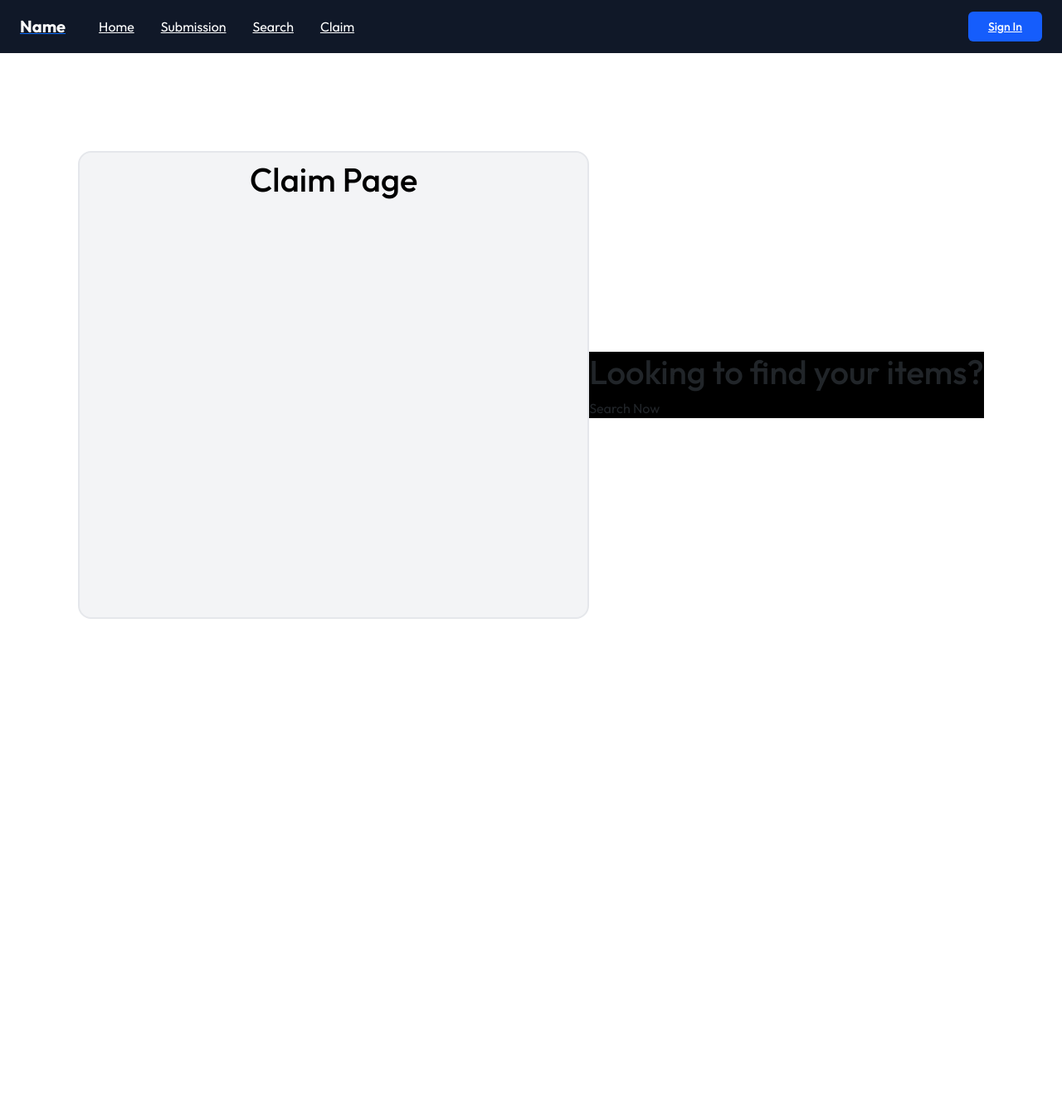
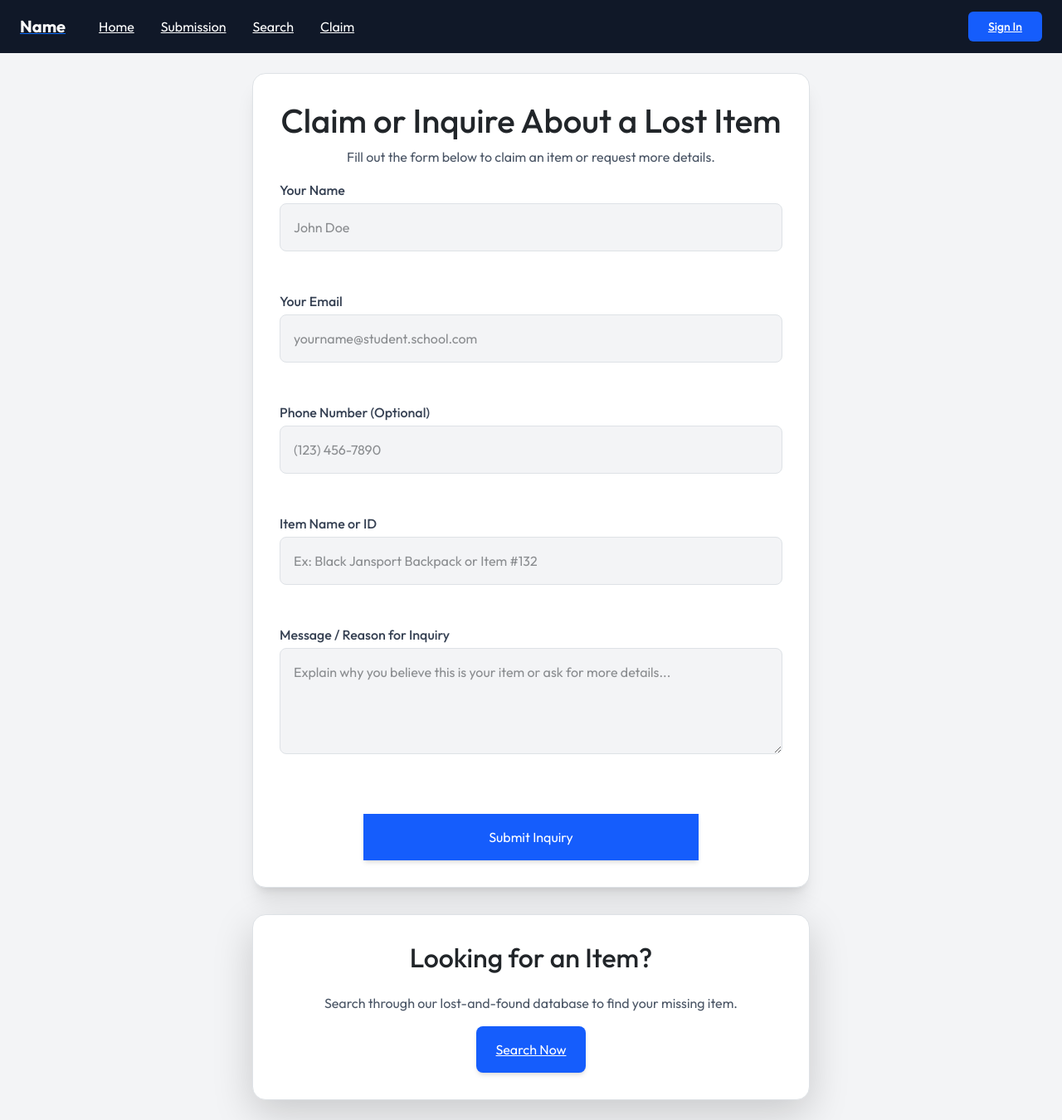
Before and after one commit to fxrchis/fblasite2, a React (Vite) app: page /claim in a window 1280 px wide. Shown: the whole page at 83% size. Before the commit the page ends 864 px from the top, so only its background shows below. Built offline with nearby package versions, Linux system fonts and the light colour scheme.

Commit message:
massive changes

```diff
--- a/src/accountcreation/SignUp.jsx
+++ b/src/accountcreation/SignUp.jsx
@@ -16,13 +16,13 @@ function SignUp() {
       return;
     }
     const { data, error } = await supabase
-      .from("items")
+      .from("users")
       .insert({
         user_name: username,
-        e_mail: email,
+        email: email,
         class_grade: classGrade,
         phone_num: phoneNum,
-        account_password: password
+        password: password
       });
 
     if (error) {
--- a/src/pages/Claim.jsx
+++ b/src/pages/Claim.jsx
@@ -3,19 +3,103 @@ import { useState } from 'react'
 function Claim() {
   return (
     // main content
-    <div className='w-full h-screen bg-white flex justify-center items-center p-4 font-outfit'>
-      <div className='bg-gray-100 w-1/2 h-3/4 rounded-2xl border-2 border-gray-200 flex flex-col items-center p-2'>
-        <h1 className='text-black'>Claim Page</h1>
+    <div className="w-full min-h-screen bg-gray-100 flex flex-col items-center p-6 font-outfit">
+
+      {/* CLAIM FORM BOX */}
+      <div className="bg-white w-full max-w-2xl shadow-xl rounded-2xl border border-gray-300 flex flex-col p-8">
+
+        <h1 className="text-3xl font-bold text-center mb-6 text-blue-600">
+          Claim or Inquire About a Lost Item
+        </h1>
+
+        <p className="text-center text-gray-600 mb-8">
+          Fill out the form below to claim an item or request more details.
+        </p>
+
+        <div className="flex flex-col gap-5">
+
+          {/* Student Name */}
+          <div className="flex flex-col">
+            <label className="text-gray-700 font-medium mb-1">Your Name</label>
+            <input
+              type="text"
+              placeholder="John Doe"
+              className="p-3 bg-gray-100 border border-gray-300 rounded-lg focus:outline-none focus:ring-2 focus:ring-blue-400"
+            />
+          </div>
+
+          {/* Email */}
+          <div className="flex flex-col">
+            <label className="text-gray-700 font-medium mb-1">Your Email</label>
+            <input
+              type="email"
+              placeholder="yourname@student.school.com"
+              className="p-3 bg-gray-100 border border-gray-300 rounded-lg focus:outline-none focus:ring-2 focus:ring-blue-400"
+            />
+          </div>
+
+          {/* Phone Number */}
+          <div className="flex flex-col">
+            <label className="text-gray-700 font-medium mb-1">Phone Number (Optional)</label>
+            <input
+              type="tel"
+              placeholder="(123) 456-7890"
+              className="p-3 bg-gray-100 border border-gray-300 rounded-lg focus:outline-none focus:ring-2 focus:ring-blue-400"
+            />
+          </div>
+
+          {/* Item ID or Name */}
+          <div className="flex flex-col">
+            <label className="text-gray-700 font-medium mb-1">Item Name or ID</label>
+            <input
+              type="text"
+              placeholder="Ex: Black Jansport Backpack or Item #132"
+              className="p-3 bg-gray-100 border border-gray-300 rounded-lg focus:outline-none focus:ring-2 focus:ring-blue-400"
+            />
+          </div>
+
+          {/* Inquiry Message */}
+          <div className="flex flex-col">
+            <label className="text-gray-700 font-medium mb-1">Message / Reason for Inquiry</label>
+            <textarea
+              placeholder="Explain why you believe this is your item or ask for more details..."
+              className="p-3 bg-gray-100 border border-gray-300 rounded-lg h-32 resize-none focus:outline-none focus:ring-2 focus:ring-blue-400"
+            ></textarea>
+          </div>
+
+          {/* Submit Button */}
+          <button className="mt-4 w-2/3 bg-blue-600 text-white py-3 rounded-lg hover:bg-blue-700 transition shadow-md mx-auto">
+            Submit Inquiry
+          </button>
+
+        </div>
       </div>
 
-      <div className='bg-black'>
-        <h1>Looking to find your items?</h1>
+      {/* BOTTOM SEARCH CARD */}
+      <div className="w-full max-w-2xl mt-8">
+        <div className="bg-white shadow-lg rounded-2xl border border-gray-300 p-8 flex flex-col items-center text-center">
 
-        <a>
-          Search Now
-        </a>
+          <h2 className="text-2xl font-semibold text-gray-800 mb-4">
+            Looking for an Item?
+          </h2>
+
+          <p className="text-gray-600 mb-6">
+            Search through our lost-and-found database to find your missing item.
+          </p>
+
+          <a
+            href="/search"
+            className="bg-blue-600 text-white px-6 py-3 rounded-lg hover:bg-blue-700 transition shadow-md"
+          >
+            Search Now
+          </a>
+
+        </div>
       </div>
+
     </div>
+
+
   )
 }
 
--- a/src/pages/Search.jsx
+++ b/src/pages/Search.jsx
@@ -3,11 +3,24 @@ import supabase  from '../config/supabaseClient.js'
 function Search() {
   //variables
   const [searchTerm, setSearchTerm] = useState("");
-  const [category, setCategory] = useState("all");
+  const [categories, setCategories] = useState([]);
   const [currentPage, setCurrentPage] = useState(1);
   const [totalPages, setTotalPages] = useState(1);
   const [loading, setLoading] = useState(false);
   const [items, setItems] = useState([]);
+
+  function toggleCategory(value) {
+    if (value === "all") {
+      setCategories([]); // reset everything
+      return;
+    }
+
+    if (categories.includes(value)) {
+      setCategories(categories.filter((c) => c !== value));
+    } else {
+      setCategories([...categories, value]);
+    }
+  }
 
   async function fetchItems() {
     setLoading(true);
@@ -30,8 +43,8 @@ function Search() {
     }
 
     //Checks to see if a specific category is searched and than filters it
-    if (category !== "all") {
-      query = query.eq("item_type", category);
+    if (categories.length > 0) {
+      query = query.in("item_type", categories);
     }
 
     //Tells our data base which rows to return
@@ -55,63 +68,131 @@ function Search() {
 
   useEffect(() => {
     fetchItems();
-  }, [searchTerm, category, currentPage]);
+  }, [searchTerm, categories, currentPage]);
 
   return (
-    <div className="w-full h-screen bg-white font-outfit flex flex-col items-center">
-      <h1 className='w-full border-b-2 border-gray-950 text-center p-2'>Search</h1>
+    <div className="w-full h-screen bg-gray-100 font-outfit flex flex-col items-center">
+
+  {/* Header */}
+  <h1 className='w-full border-b-2 border-gray-300 text-center p-4 text-3xl font-semibold text-gray-800 bg-white shadow-sm'>
+    Search Lost Items
+  </h1>
+
   {/* Search Bar */}
-      <div className="w-full flex justify-center mb-4 p-3">
-        <input className="w-1/2 bg-gray-200 font-semibold rounded-xl p-2 text-gray-950" type="text" placeholder="Search..." value={searchTerm} onChange={(e) => {setSearchTerm(e.target.value); setCurrentPage(1);}}/>
+  <div className="w-full flex flex-col items-center mt-6">
+    <input
+      className="w-1/2 bg-white shadow-md border border-gray-300 rounded-xl p-3 text-gray-900 focus:outline-none focus:ring-2 focus:ring-blue-400 transition"
+      type="text"
+      placeholder="Search by name or description..."
+      value={searchTerm}
+      onChange={(e) => { setSearchTerm(e.target.value); setCurrentPage(1); }}
+    />
   </div>
 
-      <div className='w-full bg-green-300'>
-        {/* Category select */}
-        <select value={category} onChange={(e) => {setCategory(e.target.value); setCurrentPage(1);}}>
-          <option value="all">
-            All
-          </option>
-          <option value="clothing">
+  {/* Category Filter */}
+  <div className="w-full flex flex-col items-center mt-4">
+    <div className="bg-white shadow-md p-4 rounded-xl border border-gray-300 w-[300px]">
+
+      <h2 className="text-lg font-semibold text-gray-800 mb-2 text-center">
+        Filter Categories
+      </h2>
+
+      <div className="flex flex-col gap-2 text-gray-700">
+
+        {/* ALL */}
+        <label className="flex items-center gap-2">
+          <input
+            type="checkbox"
+            checked={categories.length === 0}
+            onChange={() => toggleCategory("all")}
+          />
+          All Items
+        </label>
+
+        {/* Clothing */}
+        <label className="flex items-center gap-2">
+          <input
+            type="checkbox"
+            checked={categories.includes("clothing")}
+            onChange={() => toggleCategory("clothing")}
+          />
           Clothing
-          </option>
-          <option value="accessories">
+        </label>
+
+        {/* Accessories */}
+        <label className="flex items-center gap-2">
+          <input
+            type="checkbox"
+            checked={categories.includes("accessories")}
+            onChange={() => toggleCategory("accessories")}
+          />
           Accessories
-          </option>
-        </select>
+        </label>
+
+        {/* Electronics */}
+        <label className="flex items-center gap-2">
+          <input
+            type="checkbox"
+            checked={categories.includes("electronics")}
+            onChange={() => toggleCategory("electronics")}
+          />
+          Electronics
+        </label>
+
+        {/* Miscellaneous */}
+        <label className="flex items-center gap-2">
+          <input
+            type="checkbox"
+            checked={categories.includes("miscellaneous")}
+            onChange={() => toggleCategory("miscellaneous")}
+          />
+          Miscellaneous
+        </label>
+
+      </div>
+
+    </div>
   </div>
 
 
-      {/* Shows that it's loading */}
-      {loading && <p>Loading...</p>}
+  {/* Loading */}
+  {loading && <p className="mt-6 text-gray-600">Loading...</p>}
 
-      {/* Results */}
+  {/* No Results */}
   {!loading && items.length === 0 && (
-        <p>No items found.</p>
+    <p className="mt-6 text-gray-600 text-lg">No items found.</p>
   )}
 
+  {/* Result Cards */}
   {!loading && items.length > 0 && (
-        <div className="flex flex-col gap-4">
+    <div className="w-full flex flex-col items-center gap-4 mt-6 pb-24">
       {items.map((item) => (
         <div
           key={item.id}
-              className="border p-4 rounded-lg shadow bg-gray-50 flex gap-4"
+          className="w-[600px] bg-white border border-gray-200 rounded-xl shadow-md p-4 flex gap-6 items-center hover:shadow-lg transition cursor-pointer"
         >
+
           {/* Image */}
-              {item.image_url && (
+          {item.image_url ? (
             <img
               src={item.image_url}
               alt={item.item_name}
-                  className="w-24 h-24 object-cover rounded"
+              className="w-28 h-28 object-cover rounded-lg border border-gray-300"
             />
+          ) : (
+            <div className="w-28 h-28 bg-gray-200 rounded-lg flex items-center justify-center text-gray-500">
+              No Image
+            </div>
           )}
 
-              {/* Info */}
-              <div>
-                <h2 className="text-xl font-semibold">{item.item_name}</h2>
-                <p className="text-gray-700">Type: {item.item_type}</p>
-                <p className="text-gray-600">{item.item_desc}</p>
-                <p className="text-sm text-gray-400">
-                  Submitted: {new Date(item.submitted_at).toLocaleDateString()}
+          {/* Item Info */}
+          <div className="flex flex-col">
+            <h2 className="text-xl font-semibold text-gray-900">{item.item_name}</h2>
+            <p className="text-gray-700"><span className="font-medium">Type:</span> {item.item_type}</p>
+            <p className="text-gray-600 text-sm mt-1">{item.item_desc}</p>
+
+            <p className="text-xs text-gray-400 mt-2">
+              Submitted {new Date(item.submitted_at).toLocaleDateString()}
             </p>
           </div>
         </div>
@@ -119,22 +200,33 @@ function Search() {
     </div>
   )}
 
+  {/* Pagination */}
+  <div className="w-full bg-white shadow-inner p-4 mt-auto flex justify-center items-center gap-6 border-t border-gray-300">
 
-      {/* Pages Bar */}
-      <div className='w-full bg-green-300 mt-auto p-3 flex justify-center items-center gap-4'>
-        <button disabled={currentPage === 1} onClick={() => setCurrentPage((p) => p - 1)}>
+    <button
+      disabled={currentPage === 1}
+      onClick={() => setCurrentPage((p) => p - 1)}
+      className="px-4 py-2 bg-gray-200 text-gray-700 rounded-lg disabled:opacity-50 hover:bg-gray-300 transition"
+    >
       Previous
     </button>
 
-        <span>
+    <span className="text-gray-700 font-medium">
       Page {currentPage} of {totalPages}
     </span>
 
-        <button disabled={currentPage === totalPages} onClick={() => setCurrentPage((p) => p + 1)}>
+    <button
+      disabled={currentPage === totalPages}
+      onClick={() => setCurrentPage((p) => p + 1)}
+      className="px-4 py-2 bg-gray-200 text-gray-700 rounded-lg disabled:opacity-50 hover:bg-gray-300 transition"
+    >
       Next
     </button>
+
   </div>
+
 </div>
+
   );
 
 }
```
Lines whose indentation alone changed are shown as unchanged.
